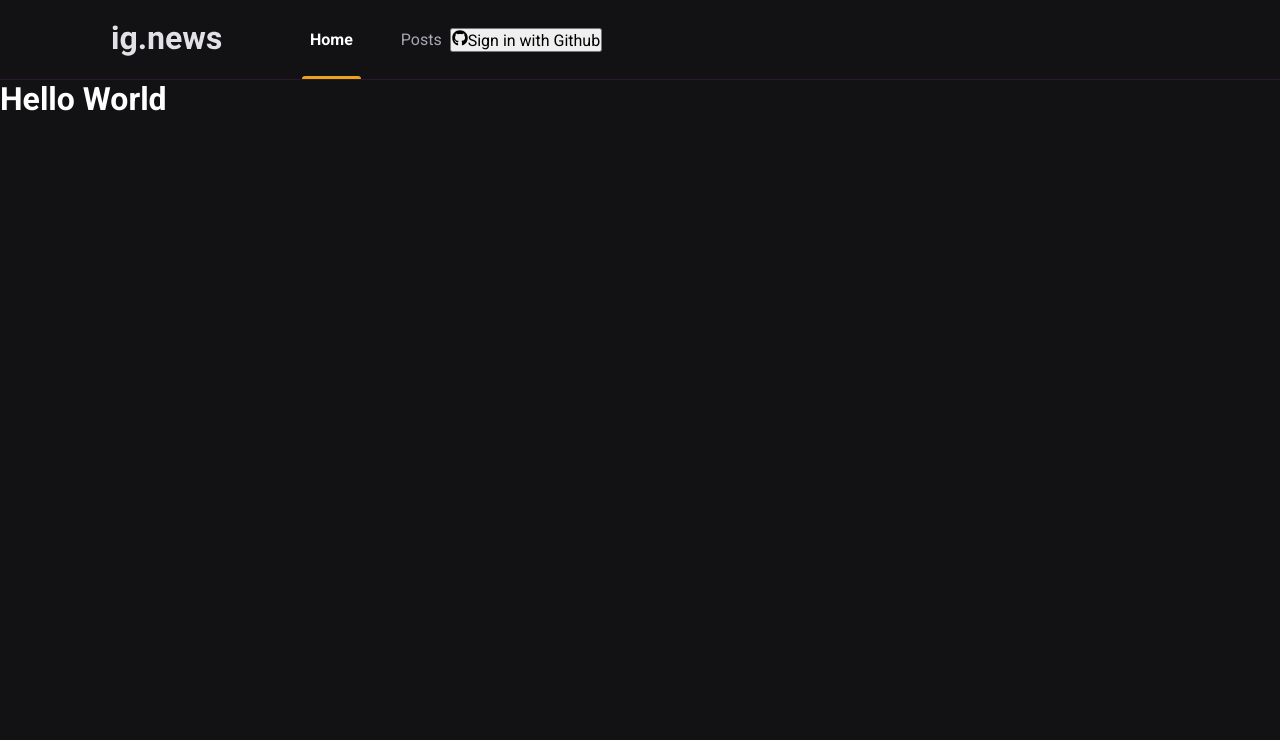
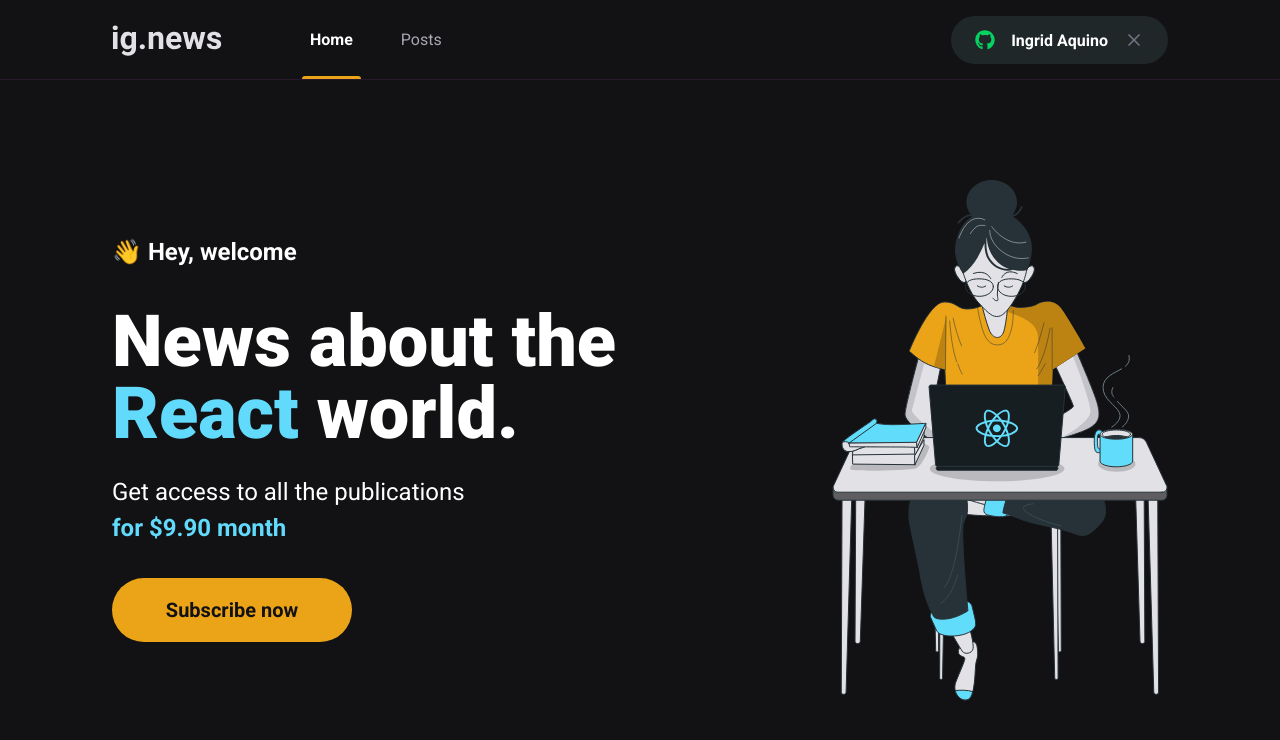
Before and after one commit to Ingridaquino/ignews-Rocketseat, a Next.js app: page / in a window 1280 px wide. Shown: the top 740 px of the page. Built offline with nearby package versions, Linux system fonts and the light colour scheme.

Commit message:
:lipstick: Creat the component SubscribeButton with styles CSS

```diff
--- a/src/components/Header/styles.module.scss
+++ b/src/components/Header/styles.module.scss
@@ -15,7 +15,6 @@
    nav {
        margin-left: 5rem;
        height: 5rem;
-   }
 
         a {
             position: relative;
@@ -51,3 +50,8 @@
             }
         }
     }
+
+    button {
+        margin-left: auto;
+    }
+}
--- a/src/components/SignInButton/index.tsx
+++ b/src/components/SignInButton/index.tsx
@@ -1,10 +1,28 @@
-import {FaGithub} from 'react-icons/fa'
+import {FaGithub} from 'react-icons/fa';
+import { FiX } from 'react-icons/fi';
+
+
+import styles from './styles.module.scss';
 
 export function SignInButton() {
-    return (
-        <button type="button">
-            <FaGithub />
+    const isUserLoggedIn = true;
+
+    return isUserLoggedIn ? (
+        <button type="button"
+        className={styles.signInButton}
+        >
+            <FaGithub  color='#04d361'/>
+            Ingrid Aquino
+
+            <FiX color='#737380' className={styles.closeIcon} />
+        </button>
+    ) : (
+
+        <button type="button"
+        className={styles.signInButton}
+        >
+            <FaGithub  color='#eba417'/>
             Sign in with Github
         </button>
-    );
+    )
 }
--- a/src/components/SignInButton/styles.module.scss
+++ b/src/components/SignInButton/styles.module.scss
@@ -0,0 +1,33 @@
+.signInButton {
+    height: 3rem;
+    border-radius: 3rem;
+    background: var(--gray-850);
+    border: 0;
+    padding: 0 1.5rem;
+
+    display: flex;
+    align-items: center;
+    justify-content: center;
+
+    color: var(--white);
+    font-weight: bold;
+
+    transition: filter 0.2s;
+
+    svg {
+        width: 20px;
+        height: 20px;
+    }
+
+    svg:first-child {
+        margin-right: 1rem;
+    }
+
+    svg.closeIcon {
+        margin-left: 1rem;
+    }
+
+    &:hover{
+        filter: brightness(0.8);
+    }
+}
--- /dev/null
+++ b/src/components/SubscribeButton/index.tsx
@@ -0,0 +1,12 @@
+import styles from './styles.module.scss';
+
+export function SubscribeButton() {
+    return (
+        <button type="button"
+            className={styles.subscribeButton}
+        >
+
+            Subscribe now
+        </button>
+    )
+}
--- /dev/null
+++ b/src/components/SubscribeButton/styles.module.scss
@@ -0,0 +1,20 @@
+.subscribeButton {
+    height: 4rem;
+    width: 15rem;
+    border: 0;
+    border-radius: 2rem;
+    background: var(--yellow-500);
+    color: var(--gray-900);
+    font-size: 1.25rem;
+    font-weight: bold;
+
+    display: flex;
+    align-items: center;
+    justify-content: center;
+
+    transition: filter 0.2s ;
+
+    &:hover {
+        filter: brightness(0.8);
+    }
+}
--- /dev/null
+++ b/src/pages/home.module.scss
@@ -0,0 +1,47 @@
+.contentContainer {
+    max-width: 1120px;
+    margin: 0 auto;
+    padding: 0 2rem;
+    height: calc( 100vh - 5rem );
+
+    display: flex;
+    align-items: center;
+    justify-content: space-between;
+
+
+}
+
+.hero {
+    max-width: 600px;
+
+    > span {
+        font-size: 1.5rem;
+        font-weight: bold;
+    }
+
+    h1 {
+        font-size: 4.5rem;
+        line-height: 4.5rem;
+        font-weight: 900;
+        margin-top: 2.5rem;
+
+        span {
+            color: var(--cyan-500);
+        }
+    }
+
+    p {
+        font-size: 1.5rem;
+        line-height: 2.25rem;
+        margin-top: 1.5rem;
+
+        span {
+            color: var(--cyan-500);
+            font-weight: bold;
+        }
+    }
+
+    button {
+        margin-top: 2rem;
+    }
+}
--- a/src/pages/index.tsx
+++ b/src/pages/index.tsx
@@ -1,14 +1,27 @@
 import Head from 'next/head';
+import { SubscribeButton } from '../components/SubscribeButton';
+import styles from './home.module.scss';
 
 export default function Home() {
   return (
     <>
       <Head>
-        <title> Início | ig.news</title>
+        <title> Home | ig.news</title>
       </Head>
-      <h1>
-        Hello <span>World</span>
-      </h1>
+
+      <main className={styles.contentContainer}>
+        <section className={styles.hero}>
+          <span> 👋 Hey, welcome </span>
+          <h1>News about the <span>React</span> world.</h1>
+
+          <p>
+            Get access to all the publications <br />
+            <span>for $9.90 month</span>
+          </p>
+          <SubscribeButton />
+        </section>
+        <img src='/images/avatar.svg' alt='Girl coding' />
+      </main>
     </>
   )
 }
--- a/styles/global.scss
+++ b/styles/global.scss
@@ -10,6 +10,7 @@
     --gray-50: #e1e1e6;
     --gray-300: #a8a8b3;
     --gray-800: #29192e;
+    --gray-850: #1f2729;
     --gray-900: #121214;
 
     --cyan-500: #61dafb;
```
Lines whose indentation alone changed are shown as unchanged.
